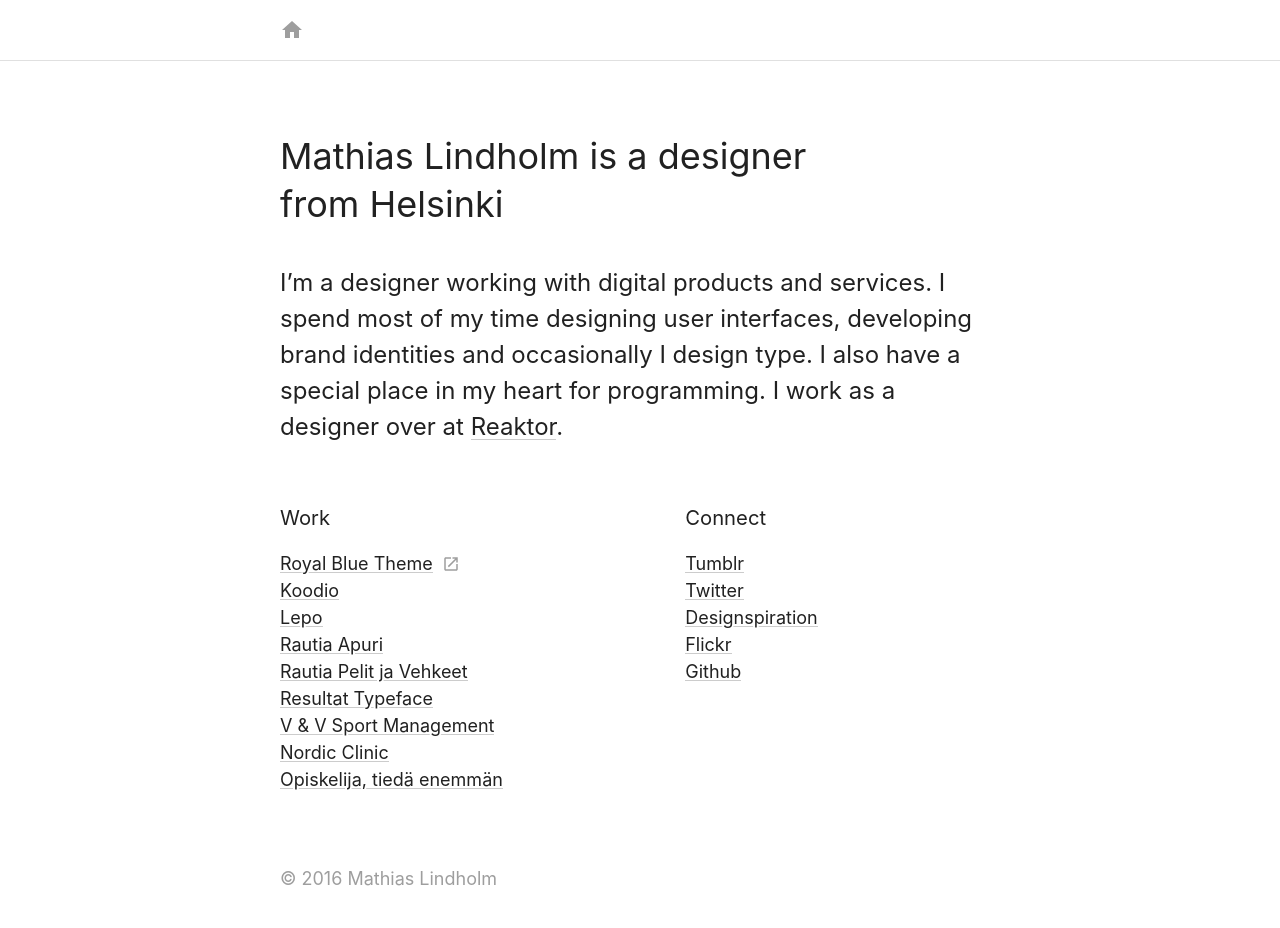
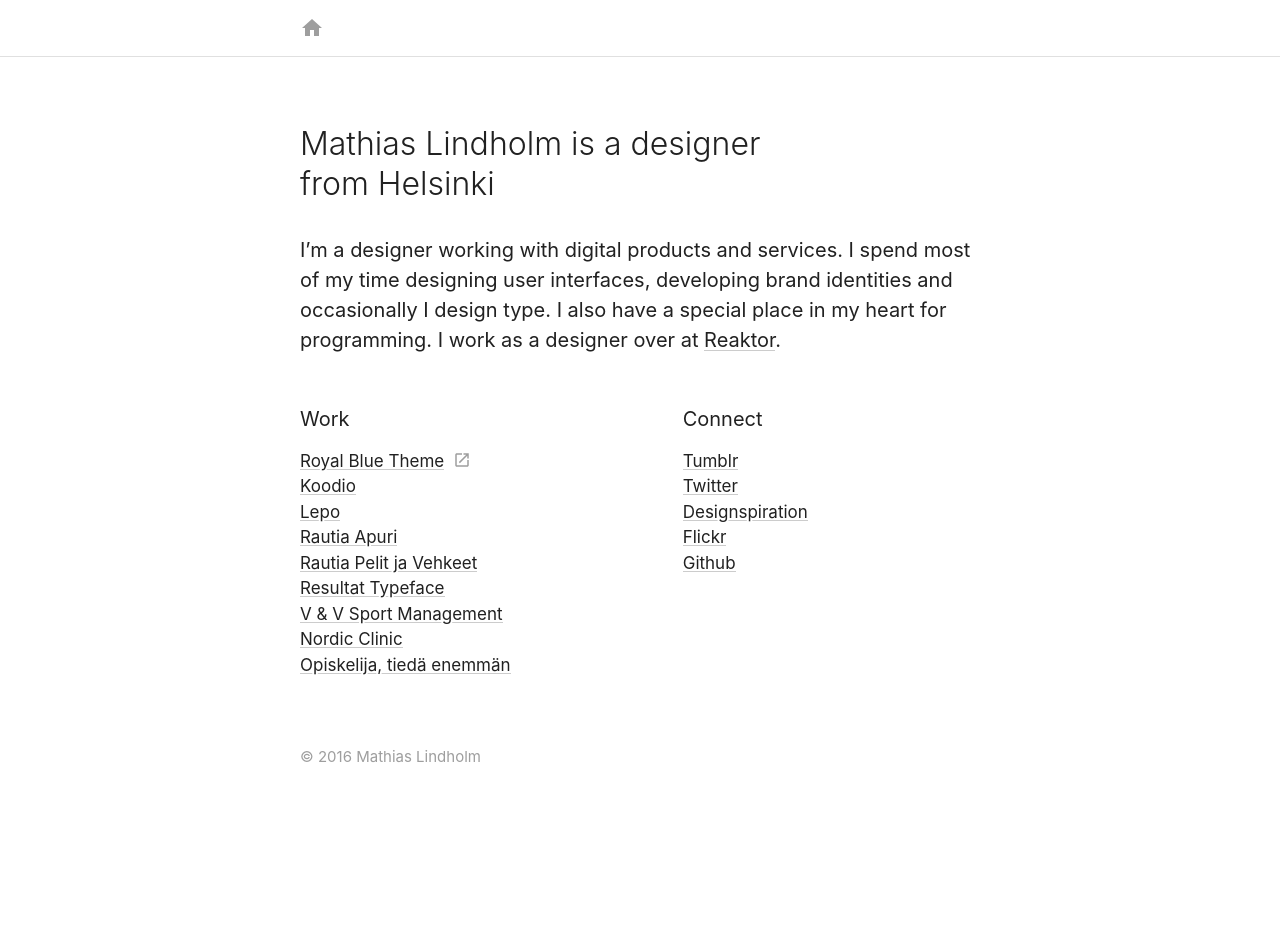
Before and after one commit to mlindholm/homepage, a Jekyll site: the page built from index.md, in a window 1280 px wide. Built offline with Jekyll 4.4.1, drawn with Linux system fonts in a browser that asks for light colours; nearby versions of some CDN libraries; after the commit the page ends 900 px from its top, so only the background shows below that.

Commit message:
Refactor text sizes

```diff
--- a/_scss/_main.scss
+++ b/_scss/_main.scss
@@ -27,12 +27,13 @@ body {
 h1, h2, h3 {
   margin-top: 0;
   font-weight: 400;
-  line-height: 1.333;
+  line-height: 1.25;
 }
 
 h1 {
-  font-size: 2rem;
-  margin-bottom: 2rem;
+  font-size: 1.882rem;
+  font-weight: 300;
+  margin-bottom: 1.882rem;
 
   @include media-query($phone) {
     font-size: 1.667rem;
@@ -40,33 +41,30 @@ h1 {
 }
 
 h2 {
-  font-size: 1.5rem;
-  margin-bottom: 1.5rem;
+  font-size: 1.412rem;
+  margin-bottom: 1.412rem;
 
   @include media-query($phone) {
-    font-size: 1.334rem;
+    font-size: 1.235rem;
   }
 }
 
 h3 {
-  font-size: 1.125rem;
+  font-size: 1.176rem;
   margin-bottom: 1rem;
 }
 
 .large {
-  font-size: 1.334rem;
-
-  @include media-query($phone) {
-    font-size: 1.125rem;
-  }
+  font-size: 1.176rem;
 }
 
 p {
   margin-top: 0;
+  margin-bottom: 1rem;
 }
 
 ul {
-  margin-bottom: 0 0 1rem 0;
+  margin: 0 0 1rem 0;
   padding: 0;
   list-style: none;
 }
@@ -97,16 +95,17 @@ a.no-underline {
 // Navigation
 
 .main-navigation {
-  font-size: 16px;
+  font-size: $text-small;
+  line-height: 24px;
   color: $gray;
-  border-bottom: 1px solid #E0E0E0;
+  box-shadow: 0 1px 0 #E0E0E0;
   @include clearfix;
 
   a {
     display: block;
     float: left;
     color: $gray;
-    padding: 1rem;
+    padding: 16px;
     @extend a.no-underline;
 
     &:hover {
@@ -115,7 +114,7 @@ a.no-underline {
   }
 
   .logo {
-    margin-left: -1rem;
+    margin-left: -16px;
 
     svg {
       display: block;
@@ -208,10 +207,10 @@ hr {
   }
 
   .title {
-    width: 75%;
-
-    @include media-query($phone) {
-      width: 100%;
+    br {
+      @include media-query($phone) {
+        display: none;
+      }
     }
   }
 }
@@ -249,7 +248,8 @@ hr {
 // Footer
 
 .footer {
-  margin: 2rem 0;
+  font-size: $text-small;
+  margin: 2rem 0 3rem;
   color: $gray;
 
   p {
--- a/_scss/_settings.scss
+++ b/_scss/_settings.scss
@@ -1,7 +1,4 @@
 // Variables
-
-// Colors
-$teal: #3bb;
 
 // Grays
 $black: #212121;
@@ -9,7 +6,8 @@ $gray: #9e9e9e;
 $white: #fff;
 
 // Text size
-$text: 18px;
+$text: 17px;
+$text-small: 15px;
 
 // Devices
 $phone: 480px;
--- a/index.md
+++ b/index.md
@@ -2,7 +2,7 @@
 layout: page
 ---
 
-<h1 class="title">Mathias Lindholm is a designer from Helsinki</h1>
+<h1 class="title">Mathias Lindholm is a designer <br>from Helsinki</h1>
 
 <p class="large">I’m a designer working with digital products and services. I spend most of my time designing user interfaces, developing brand identities and occasionally I design type. I also have a special place in my heart for programming. I work as a designer over at <a href="http://reaktor.com">Reaktor</a>.</p>
 
```
